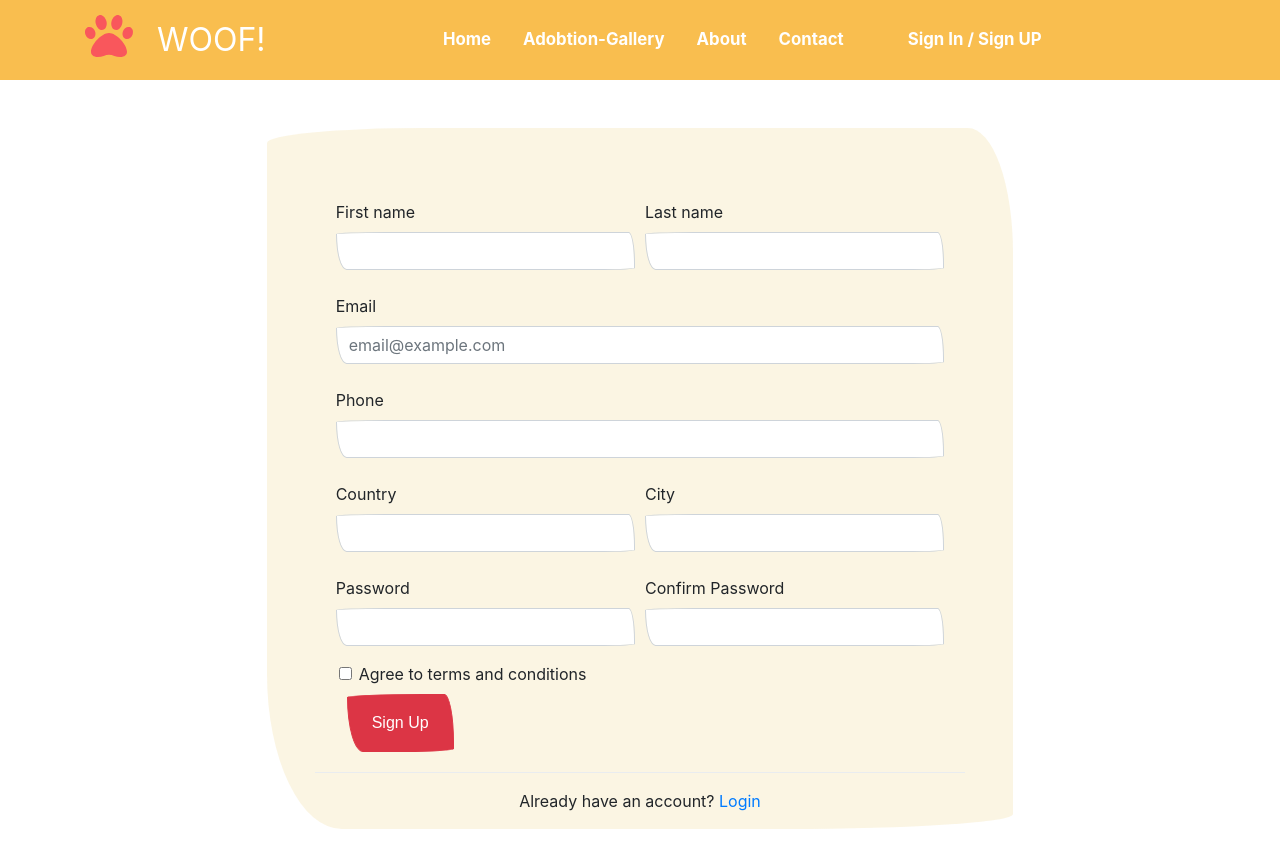
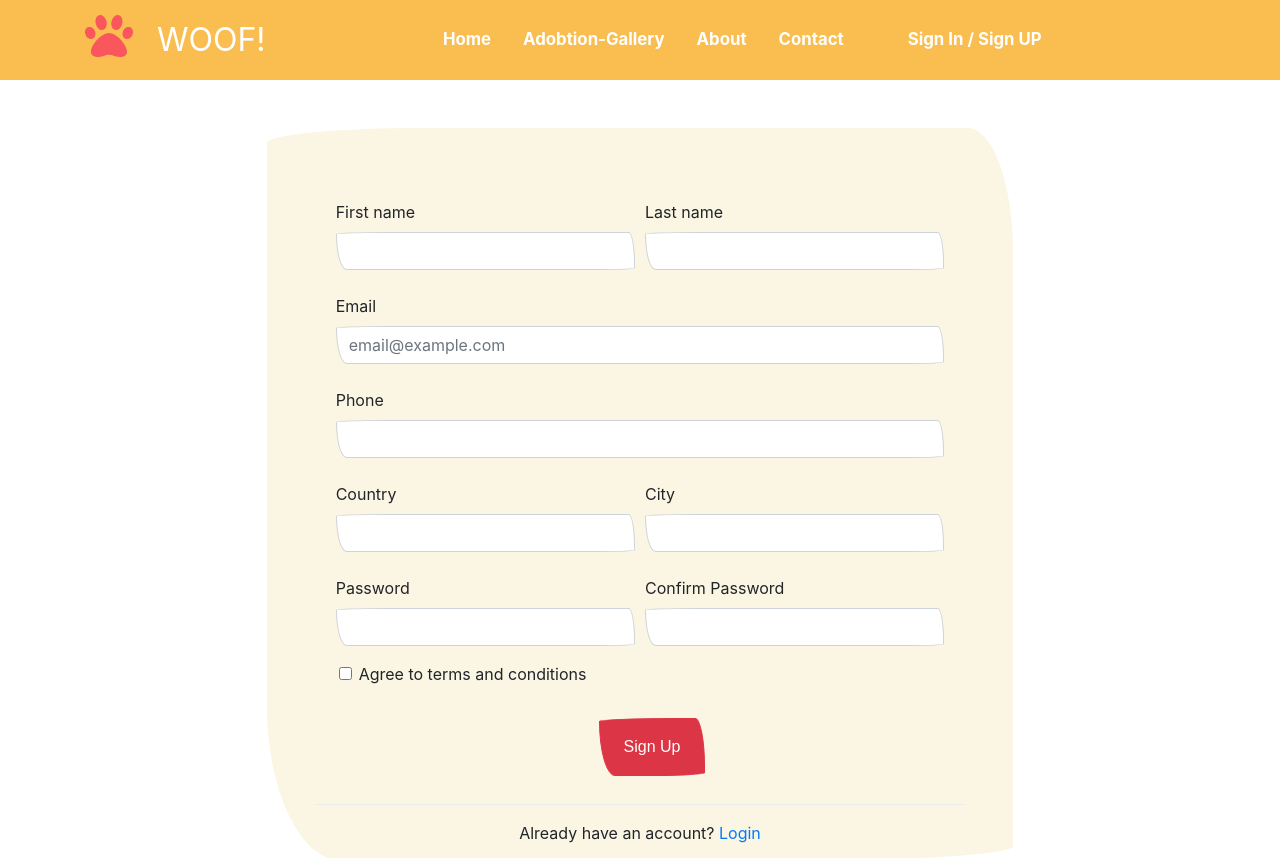
Before and after one commit to AndrewHany2/adopt-pet, a React (Create React App) app in the folder frontend/: page /signup in a window 1280 px wide. Shown: the top 858 px of the page. Built offline with nearby package versions, Linux system fonts and the light colour scheme; a web font is replaced by a local one.

Commit message:
Center Buttons

```diff
--- a/frontend/src/components/MessangerComponents/message/message.css
+++ b/frontend/src/components/MessangerComponents/message/message.css
@@ -19,8 +19,8 @@
 .messageText{
     padding: 10px;
     border-radius: 20px;
-    background-color: #F9BE4F;
-    color: white;
+    background-color: rgb(245, 241, 241);
+    color: black;
     max-width: 300px;
 }
 
@@ -34,6 +34,6 @@
 }
 
 .message.own .messageText{
-    background-color: rgb(245, 241, 241);
-    color: black;
+    background-color: #F9BE4F;
+    color: white;
 }
--- a/frontend/src/pages/SignIn/SignIn.js
+++ b/frontend/src/pages/SignIn/SignIn.js
@@ -21,7 +21,7 @@ function SignIn(props) {
     loginInvalid: "",
     credentialsInvalid: "",
   });
-  const [credentials, setCredentials] = useState({ email:registerData.info?registerData.info.email:"", password: "" });
+  const [credentials, setCredentials] = useState({ email: registerData.info ? registerData.info.email : "", password: "" });
 
 
 
@@ -65,7 +65,7 @@ function SignIn(props) {
   };
 
   const login = () => {
-    const myErrors = {...errors}
+    const myErrors = { ...errors }
     myErrors.credentialsInvalid = "";
     setErrors(myErrors)
     if (
@@ -168,6 +168,7 @@ function SignIn(props) {
                     Remember me
                   </label>
                 </div> */}
+                <div className="text-center">
                   <button
 
                     type="button"
@@ -177,6 +178,7 @@ function SignIn(props) {
                   >
                     Sign In
                   </button>
+                </div>
               </div>
             </form>
             {/* <div className="dropdown-divider p-1"></div>
--- a/frontend/src/pages/SignUp/SignUp.js
+++ b/frontend/src/pages/SignUp/SignUp.js
@@ -336,6 +336,7 @@ function SignUp(props) {
                     Agree to terms and conditions
                   </label>
                 </div>
+                <div className="text-center my-4">
                   <button
                     type="button"
                     className="btn btn-danger btn-submit mx-2 px-4 py-3 mb-1 mt-2 theme-border font-weight-normal"
@@ -343,6 +344,7 @@ function SignUp(props) {
                   >
                     Sign Up
                   </button>
+                </div>
               </div>
             </form>
 
```
Lines whose indentation alone changed are shown as unchanged.
